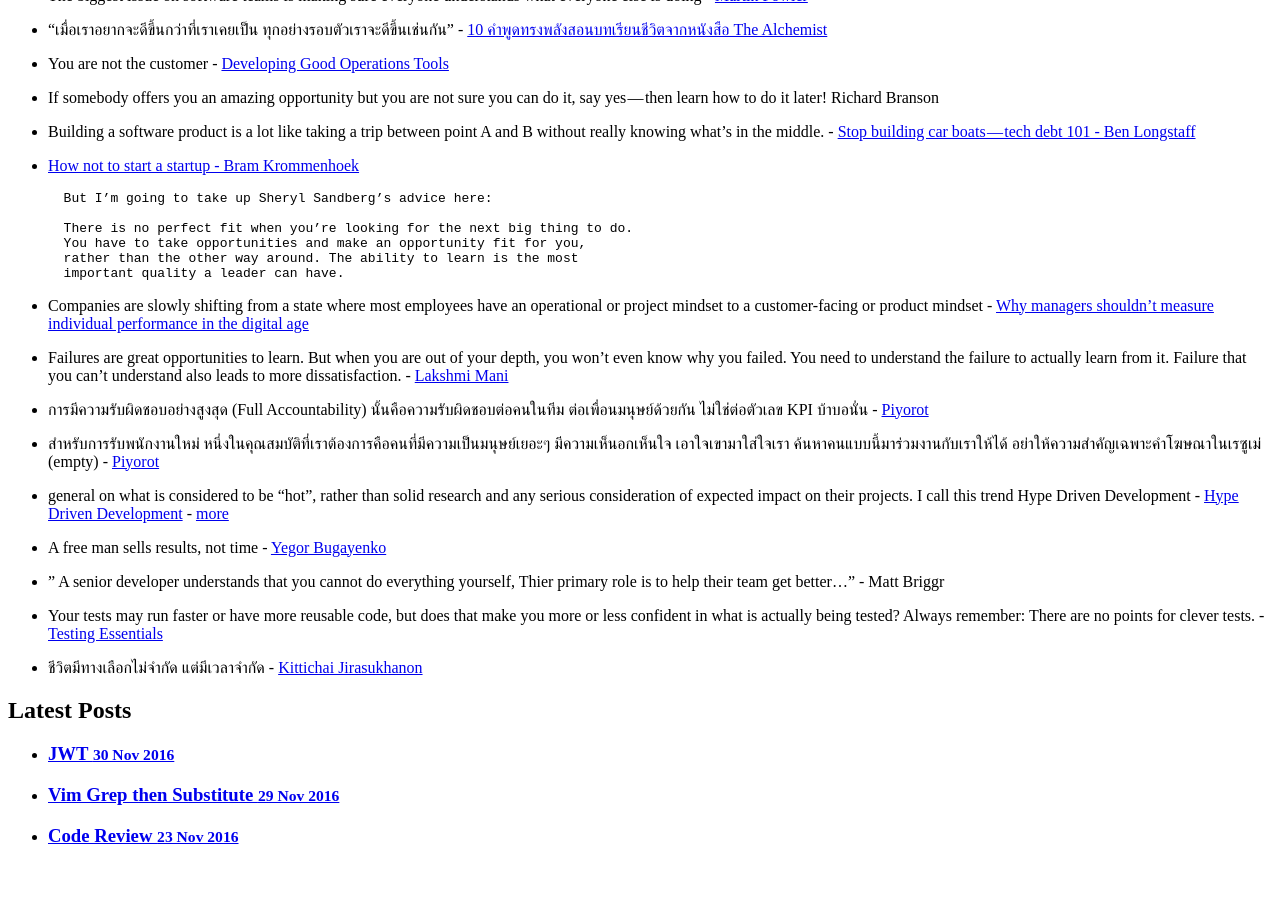
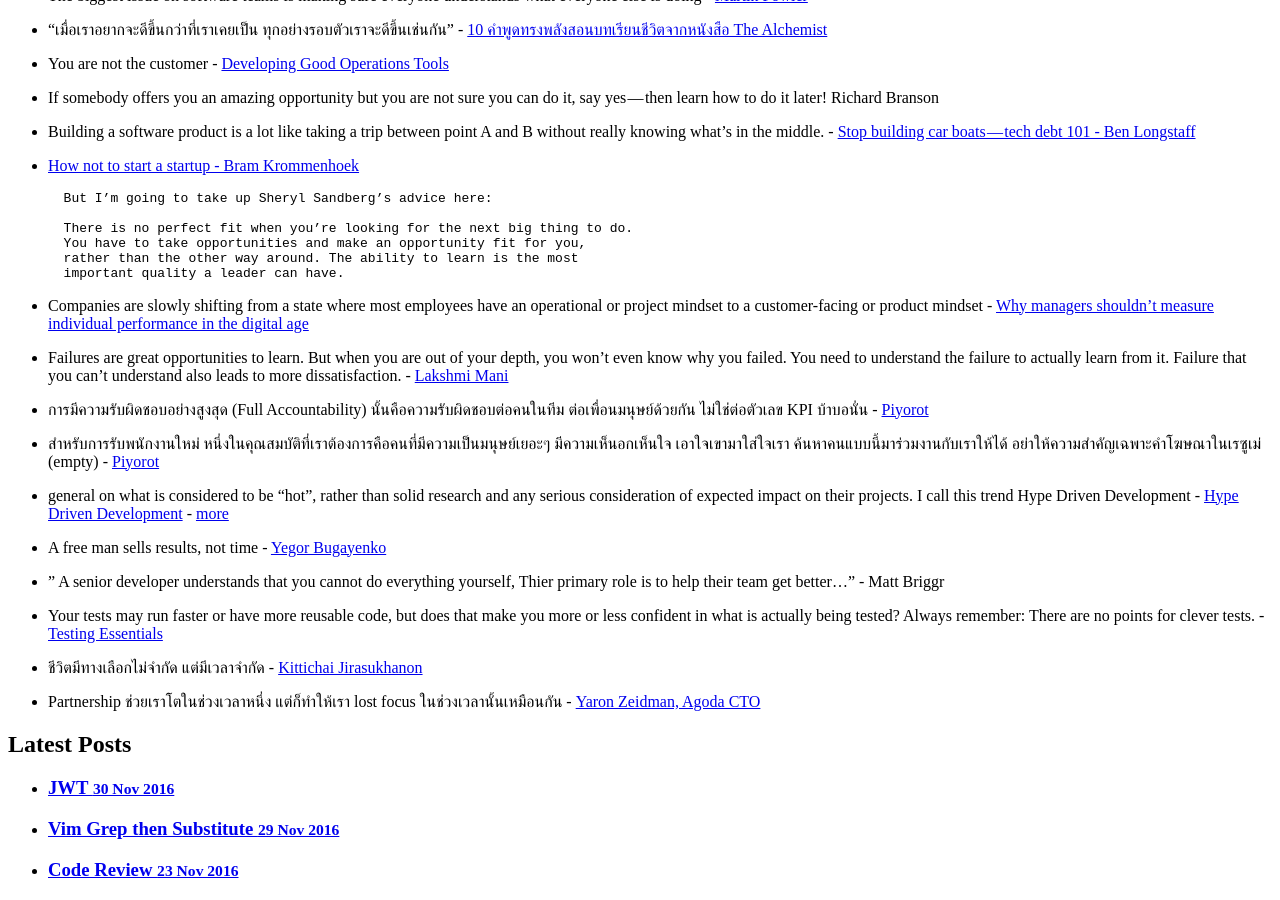
Before and after one commit to ibotdotout/ibotdotout.github.io, a Jekyll site: the page built from _posts/2014-11-26-dev-quotes.md, in a window 1280 px wide and 900 px high, scrolled down 3834 px. Built offline with Jekyll 4.4.1, drawn with Linux system fonts in a browser that asks for light colours; nearby versions of some CDN libraries; comment, search, counter and statistics services are not loaded; before the commit the page ends 4700 px from its top, so only the background shows below that.

Commit message:
update(dev-quote): add more

```diff
--- a/_posts/2014-11-26-dev-quotes.md
+++ b/_posts/2014-11-26-dev-quotes.md
@@ -245,3 +245,5 @@ update_date: 2017-08-26
 * Your tests may run faster or have more reusable code, but does that make you more or less confident in what is actually being tested? Always remember: There are no points for clever tests. - [Testing Essentials](http://thenodeway.io/posts/testing-essentials/)
 
 * ชีวิตมีทางเลือกไม่จำกัด แต่มีเวลาจำกัด - [Kittichai Jirasukhanon](https://jirasukhanon.com/อย่าให้การตั้งราคา-product-ถูกๆ-เพียงเพื่อให้ขายง่าย-เป็นตัวตัดอนาคตธุรกิจคุณ-602dc5a7e77d)
+
+* Partnership ช่วยเราโตในช่วงเวลาหนึ่ง แต่ก็ทำให้เรา lost focus ในช่วงเวลานั้นเหมือนกัน - [Yaron Zeidman, Agoda CTO](https://www.facebook.com/aemavat/posts/10209200314180104)
```
